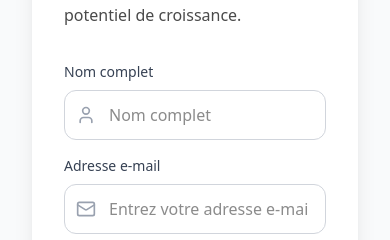
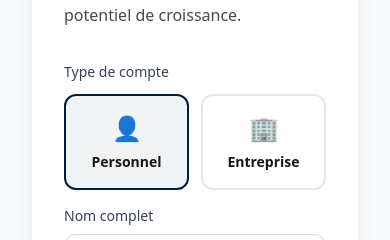
Before and after one commit to jboukthir-lang/sygmaconsulthostinger, a Next.js app in the folder web/: page /signup in a window 390 px wide. Shown: the part 272-512 px from the top of the page. Built offline with nearby package versions, Linux system fonts and the light colour scheme; no server answers; the database is empty; a web font is replaced by a local one.

Commit message:
feat: Complete invoicing system restoration
- Added Pricing link to Header (desktop and mobile)
- Added account type selection to Signup (Personal/Company)
- Created SIRET API integration
- Created Stripe checkout endpoint
- Multilingual support for all new features

```diff
--- a/web/app/signup/page.tsx
+++ b/web/app/signup/page.tsx
@@ -13,6 +13,7 @@ export default function SignUpPage() {
   const { user, loading, signUpWithEmail, signInWithGoogle } = useAuth();
   const router = useRouter();
 
+  const [accountType, setAccountType] = useState<'personal' | 'company'>('personal');
   const [name, setName] = useState('');
   const [email, setEmail] = useState('');
   const [password, setPassword] = useState('');
@@ -190,6 +191,41 @@ export default function SignUpPage() {
 
             {/* Sign Up Form */}
             <form onSubmit={handleSignUp} className="space-y-4 mb-6">
+              {/* Account Type Selection */}
+              <div>
+                <label className="block text-sm font-medium text-gray-700 mb-3">
+                  {language === 'fr' ? 'Type de compte' : language === 'ar' ? 'نوع الحساب' : 'Account Type'}
+                </label>
+                <div className="grid grid-cols-2 gap-3">
+                  <button
+                    type="button"
+                    onClick={() => setAccountType('personal')}
+                    className={`p-4 rounded-xl border-2 transition-all ${accountType === 'personal'
+                        ? 'border-[#001F3F] bg-[#001F3F]/5'
+                        : 'border-gray-200 hover:border-gray-300'
+                      }`}
+                  >
+                    <div className="text-2xl mb-2">👤</div>
+                    <div className="font-semibold text-sm">
+                      {language === 'fr' ? 'Personnel' : language === 'ar' ? 'شخصي' : 'Personal'}
+                    </div>
+                  </button>
+                  <button
+                    type="button"
+                    onClick={() => setAccountType('company')}
+                    className={`p-4 rounded-xl border-2 transition-all ${accountType === 'company'
+                        ? 'border-[#001F3F] bg-[#001F3F]/5'
+                        : 'border-gray-200 hover:border-gray-300'
+                      }`}
+                  >
+                    <div className="text-2xl mb-2">🏢</div>
+                    <div className="font-semibold text-sm">
+                      {language === 'fr' ? 'Entreprise' : language === 'ar' ? 'شركة' : 'Company'}
+                    </div>
+                  </button>
+                </div>
+              </div>
+
               {/* Full Name Input */}
               <div>
                 <label className="block text-sm font-medium text-gray-700 mb-2">
```
